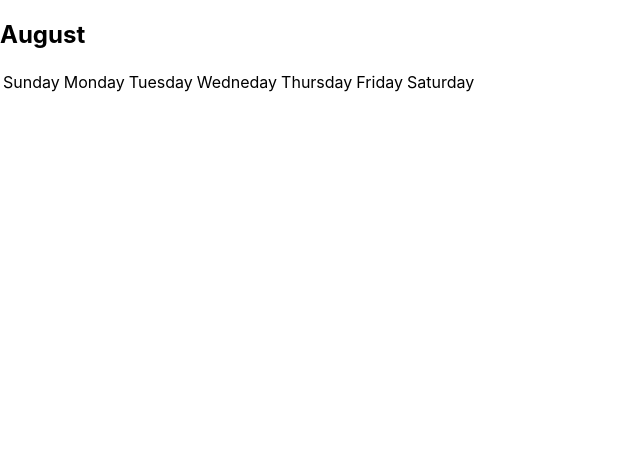
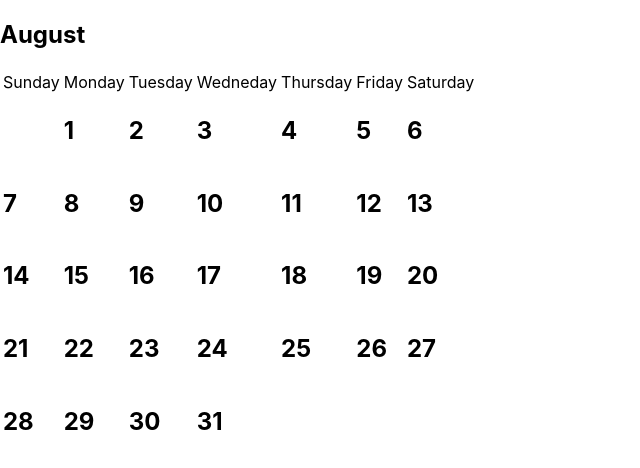
Before and after one commit to KatarinaDimitrijevic/Calendar, a Next.js app in the folder calendar-client/: page / in a window 1280 px wide. Shown: the top 468 px of the page, without its empty margins (0-640 px from the left). Built offline with nearby package versions, Linux system fonts and the light colour scheme; no server answers.

Commit message:
added Cell component - created basic calendar

```diff
--- a/calendar-client/components/Calendar/index.js
+++ b/calendar-client/components/Calendar/index.js
@@ -1,12 +1,14 @@
+import Cell from '../Cell';
+
 const dates = [
-    ["", "1", "2", "3", "4", "5", "6",]
+    ["", "1", "2", "3", "4", "5", "6"],
     ["7", "8", "9", "10", "11", "12", "13"],
     ["14", "15", "16", "17", "18", "19", "20"],
     ["21", "22", "23", "24", "25", "26", "27"],
-    ["28", "29", "30", "31"]
+    ["28", "29", "30", "31", "", "", ""]
 ];
 
-const Calendar = ({}) => {
+const Calendar = ({ meetings }) => {
 
     return (
         <div>
@@ -26,7 +28,35 @@ const Calendar = ({}) => {
                 </thead>
 
                 <tbody>
-
+                    {
+                        dates.map((row, index) => (
+                            <tr key = {index}>
+                                {row.map((cell, index) => (
+                                    <td key = {index}>
+                                        {cell === "" ? (
+                                            <></>
+                                        ) : (
+                                            <Cell
+                                                date = {cell}
+                                                meetings = {
+                                                    meetings.filter((m) => {
+                                                        const tmp_date = new Date(m.time)
+                                                        console.log(tmp_date.getDate())
+                                                        if(tmp_date === cell){
+                                                            return true;
+                                                        }
+                                                        else{
+                                                            return false;
+                                                        }
+                                                    })
+                                                }
+                                            ></Cell>
+                                        )}
+                                    </td>
+                                ))}
+                            </tr>
+                        ))
+                    }
                 </tbody>
 
             </table>
--- /dev/null
+++ b/calendar-client/components/Cell/index.js
@@ -0,0 +1,11 @@
+const Cell = ({date, meetings}) => {
+
+    return (
+        <div>
+            <h2>{date}</h2>
+        </div>
+    )
+
+};
+
+export default Cell;
--- a/calendar-client/pages/index.js
+++ b/calendar-client/pages/index.js
@@ -1,8 +1,16 @@
-import styles from '../styles/Home.module.css'
 import Calendar from '../components/Calendar'
+import { useState, useEffect } from 'react'
 
 export default function Home() {
+
+  const [meetings, setMeetings] = useState([]);
+  useEffect(() => {
+    fetch("http://localhost:7000/api/meetings")
+    .then((res) => res.json())
+    .then((meetingsFromServer) => setMeetings(meetingsFromServer))
+  }, []);
+
   return (
-      <Calendar></Calendar>
+      <Calendar meetings = { meetings } ></Calendar>
   )
 }
```
Also changed, not shown: 2 other files (tests, documents, lock files or other folders).
